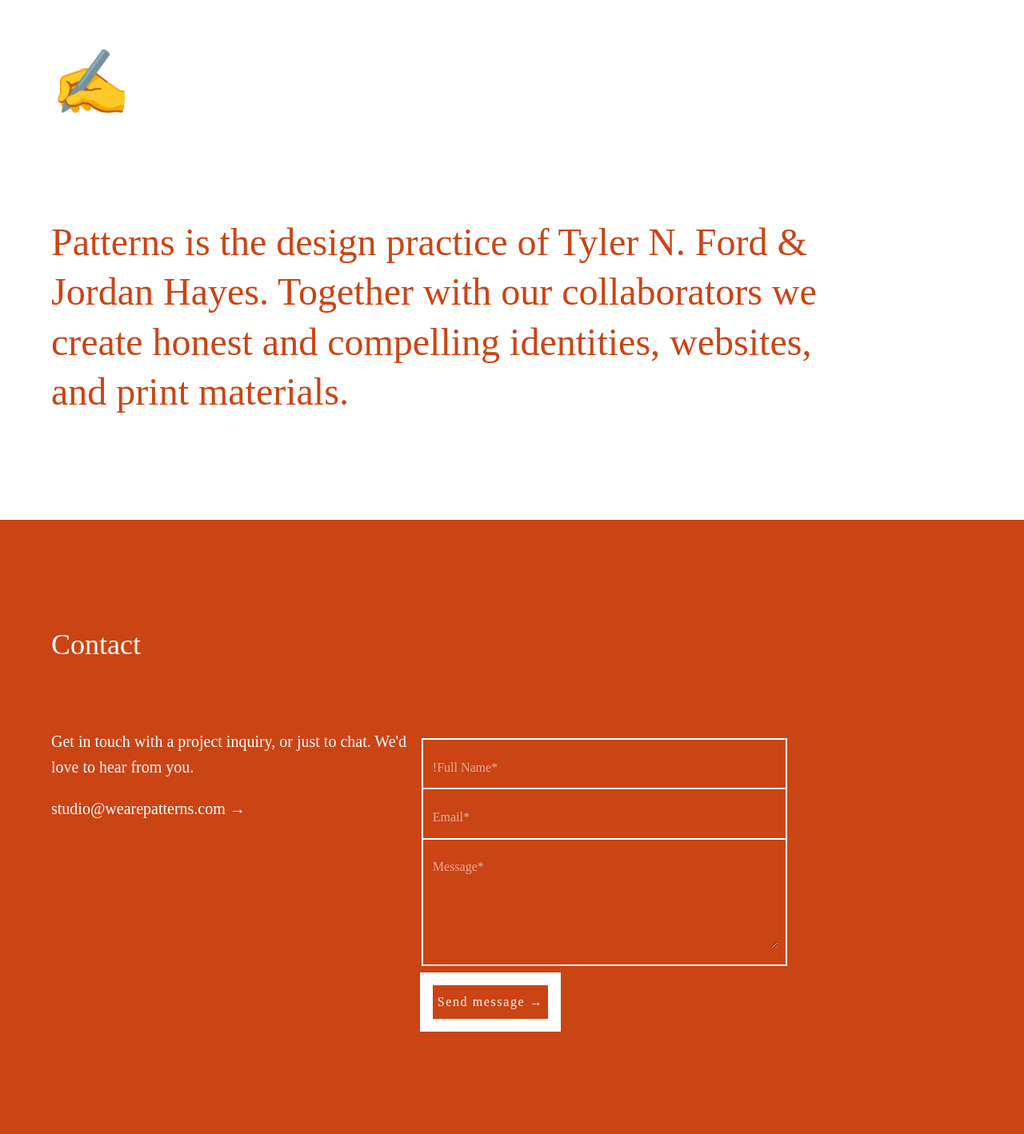
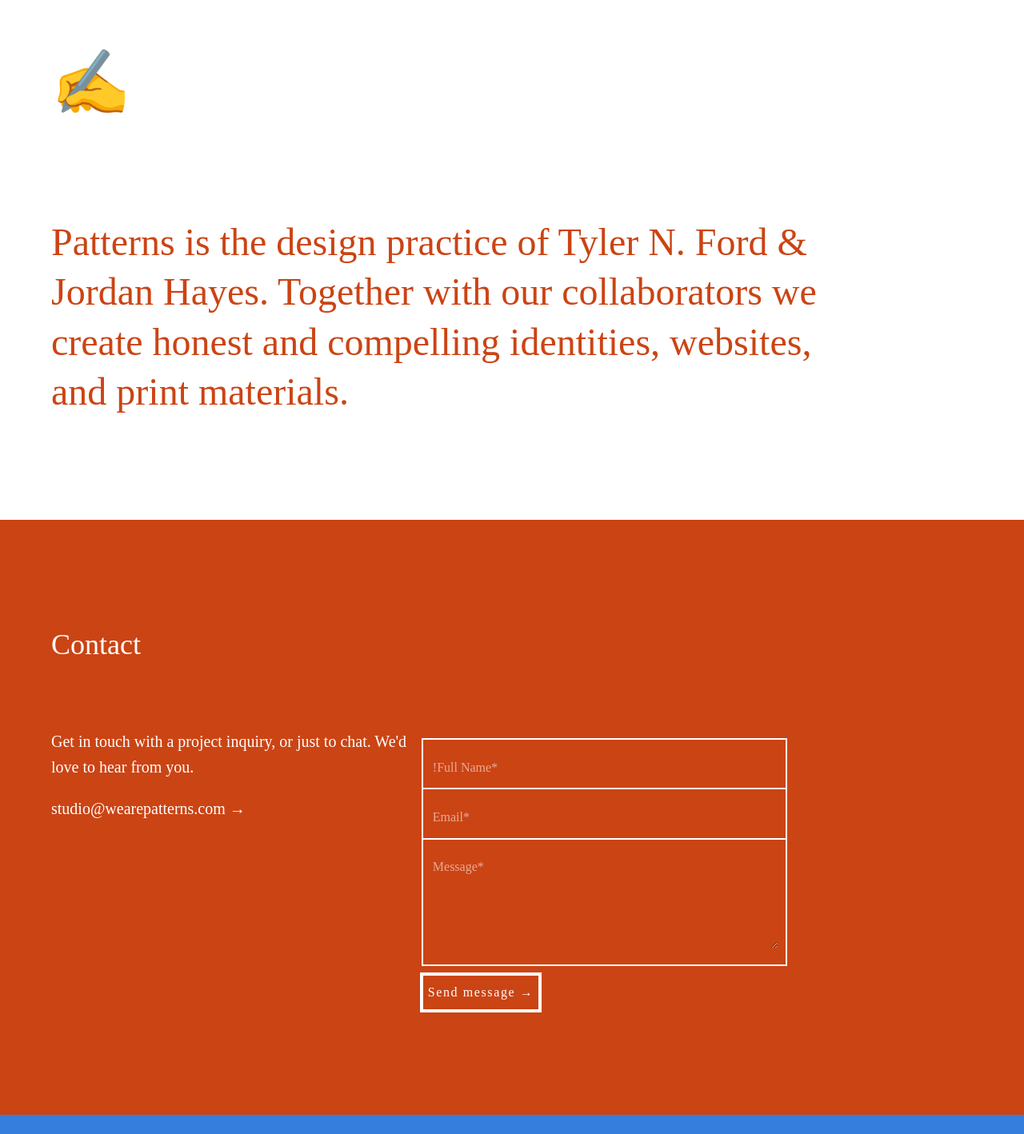
Before and after one commit to wearepatterns/wearepatterns.github.io, a Jekyll site: the page built from index.markdown, in a window 1280 px wide. Shown: the whole page at 80% size. Built offline with Jekyll 4.4.1, drawn with Linux system fonts in a browser that asks for light colours; after the commit the page ends 1394 px from its top, so only the background shows below that.

Commit message:
Update new.html

```diff
--- a/_layouts/new.html
+++ b/_layouts/new.html
@@ -54,7 +54,7 @@
                     <fieldset class="b--white bt-0">
                         <textarea class="bg-newred white pt3 pb5 w-100 bn" name="Message" placeholder="Message*" validate-required></textarea>
                     </fieldset>
-                    <input class="bg-transparent white ba bw4 b--white hover-bg-white hover-newred pv2 mt2 tracked" style="" type="submit" value="Send message &#8594;">
+                    <input class="bg-transparent white ba bw2 b--white hover-bg-white hover-newred pv2 mt2 tracked" style="" type="submit" value="Send message &#8594;">
                     <input type="hidden" name="_next" value="../thanks.html" />
                 </form>
             </div>
```
